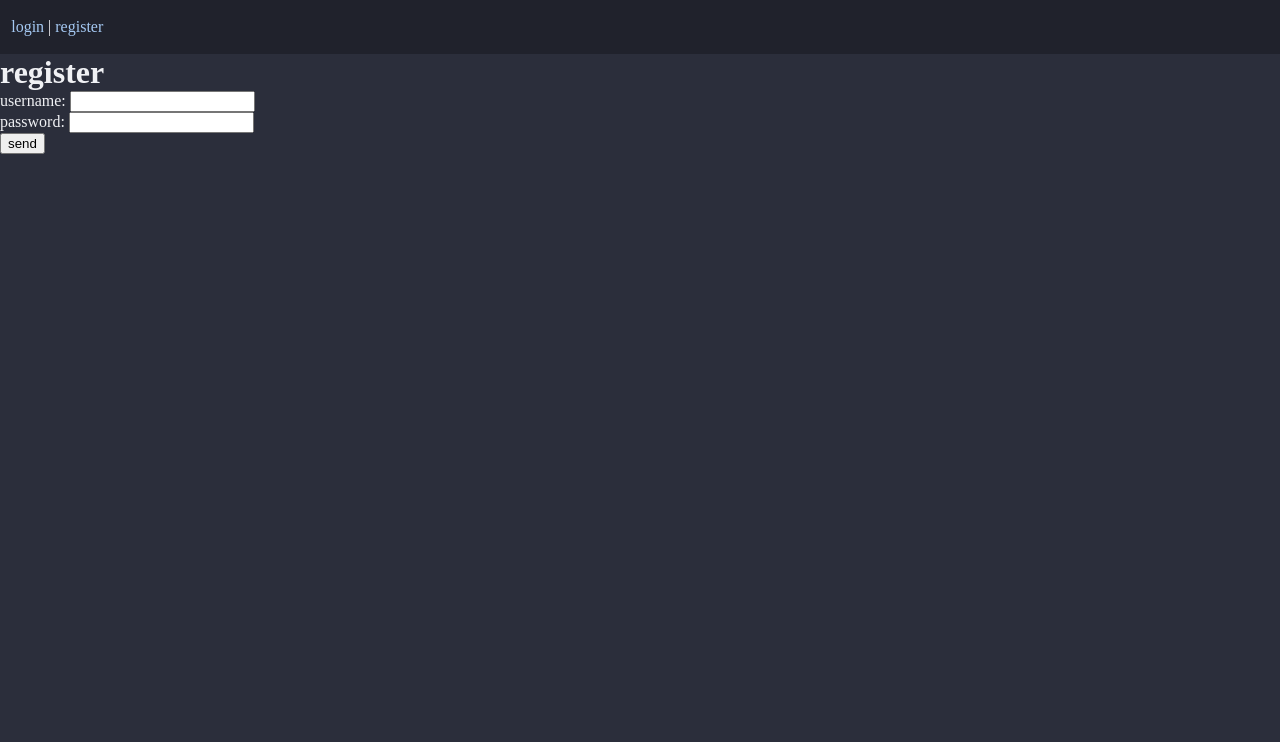
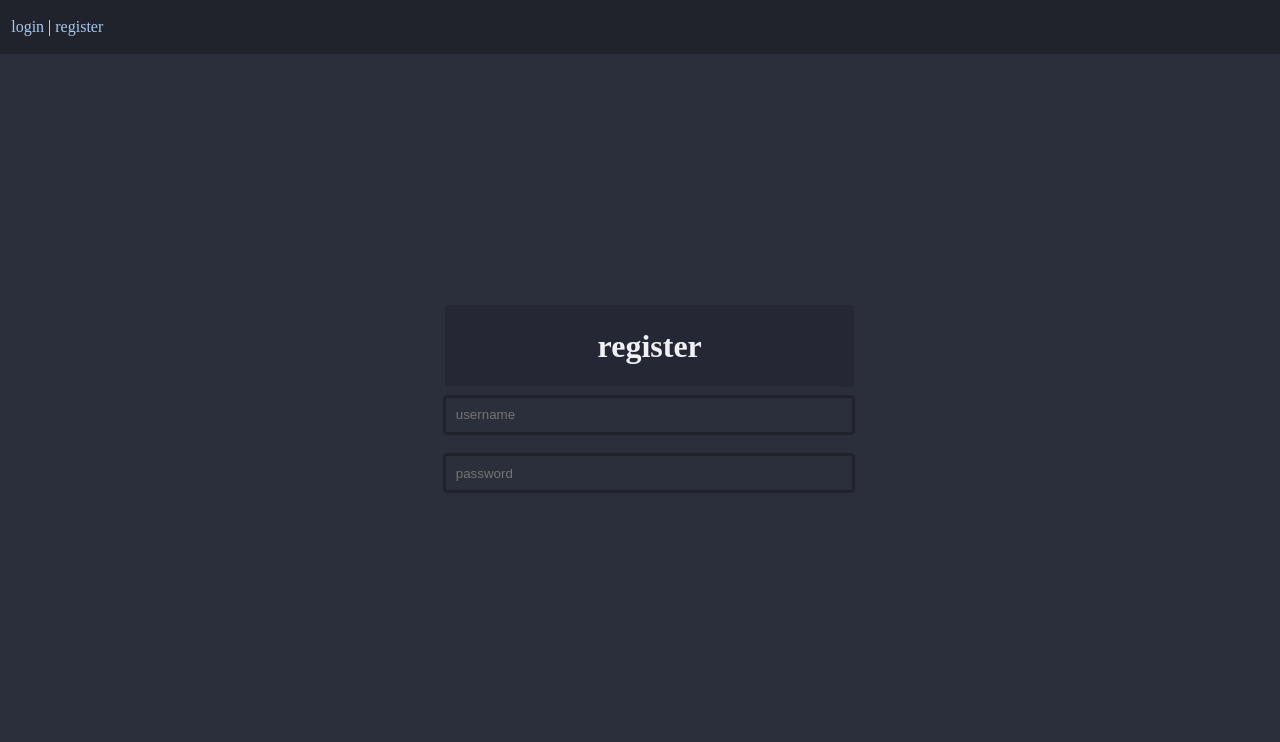
Before and after one commit to epertt/litter, a Flask app: page /register in a window 1280 px wide. Shown: the top 742 px of the page. Run offline with Flask 2, Linux system fonts and the light colour scheme.

Commit message:
add login/register page styling and... ...make searched users clickable

```diff
--- a/static/main.css
+++ b/static/main.css
@@ -103,7 +103,7 @@
 	margin: calc(2 * var(--base-margin)) calc(2 * var(--base-margin));
 }
 
-#header-container {
+#header-container, #register-login-header {
 	grid-area: header-container;
 	width: 100%;
 	text-align: center;
@@ -111,6 +111,13 @@
 	margin: calc(2 * var(--base-margin)) 0 0 0;
 	background-color: var(--main-bg-color-darker-1);
 	border-radius: var(--base-rounding);
+}
+
+#register-login-header {
+	grid-area: unset;
+	width: calc(100% - var(--base-margin) - var(--thick-border-width));
+	padding: var(--base-padding);
+	margin: 10px 0;
 }
 
 .userpage,
--- a/static/script.js
+++ b/static/script.js
@@ -122,11 +122,12 @@ async function updateSearchContainer(response, container, howmany) {
 
 		console.log(user);
 
-		const newSearchResultElement = document.createElement("div");
+		const newSearchResultElement = document.createElement("a");
+		newSearchResultElement.href = "/user/" + user.id;
 		newSearchResultElement.className = "list-item search-result new-item";
 
-		const newSearchResultElementUser = document.createElement("a");
-		newSearchResultElementUser.href = "/user/" + user.id;
+		const newSearchResultElementUser = document.createElement("span");
+		//newSearchResultElementUser.href = "/user/" + user.id;
 		newSearchResultElementUser.innerHTML = user.username;
 		newSearchResultElement.appendChild(newSearchResultElementUser);
 
--- a/templates/login.html.j2
+++ b/templates/login.html.j2
@@ -6,6 +6,7 @@
 {% block content %}
 <div class="content loginpage center-grid">
     <div id="login">
+        <h1 id="register-login-header">login</h1>
         <form id="login-form" class="content-block-form" action="/login/post" method="POST">
             <input type="text" name="username" placeholder="username">
             <input type="password" name="password" placeholder="password">
--- a/templates/register.html.j2
+++ b/templates/register.html.j2
@@ -4,10 +4,15 @@
     {{ super() }}
 {% endblock %}
 {% block content %}
-    <h1>register</h1>
-    <form action="/register/post" method="POST">
-        <div>username: <input type="text" name="username"></div>
-        <div>password: <input type="password" name="password"></div>
-        <div><input type="submit" value="send"></div>
-    </form>
+<!-- reusing login page because :lazy: -->
+<div class="content loginpage center-grid">
+    <div id="login">
+        <h1 id="register-login-header">register</h1>
+        <form id="login-form" class="content-block-form" action="/register/post" method="POST">
+            <input type="text" name="username" placeholder="username">
+            <input type="password" name="password" placeholder="password">
+            <input type="submit" value="send" style="display:none;">
+        </form>
+    </div>
+</div>
 {% endblock %}
```
